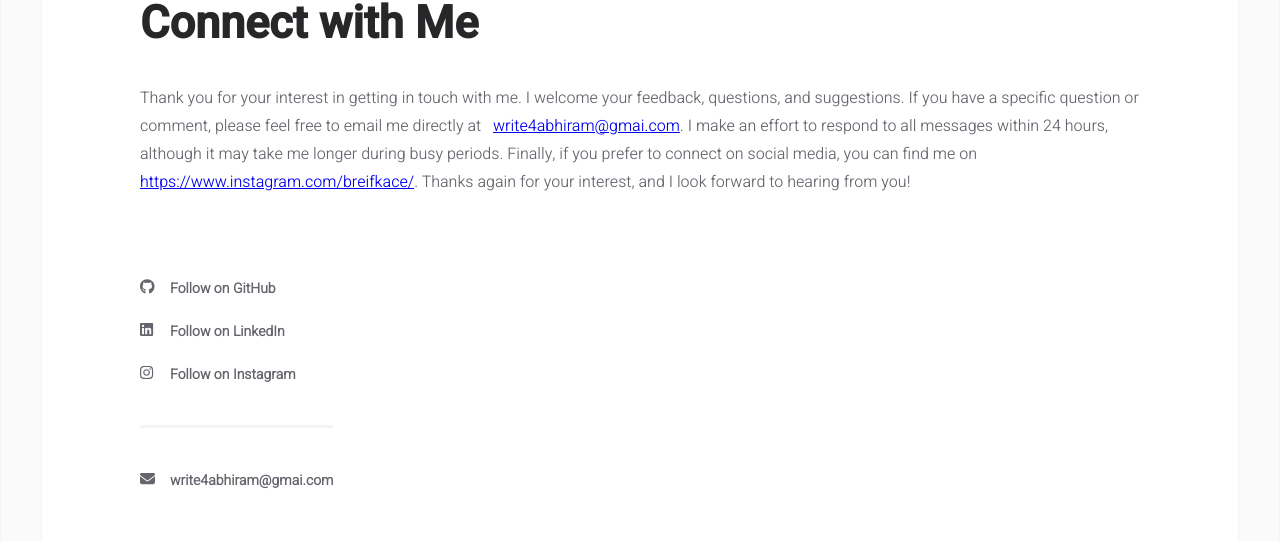
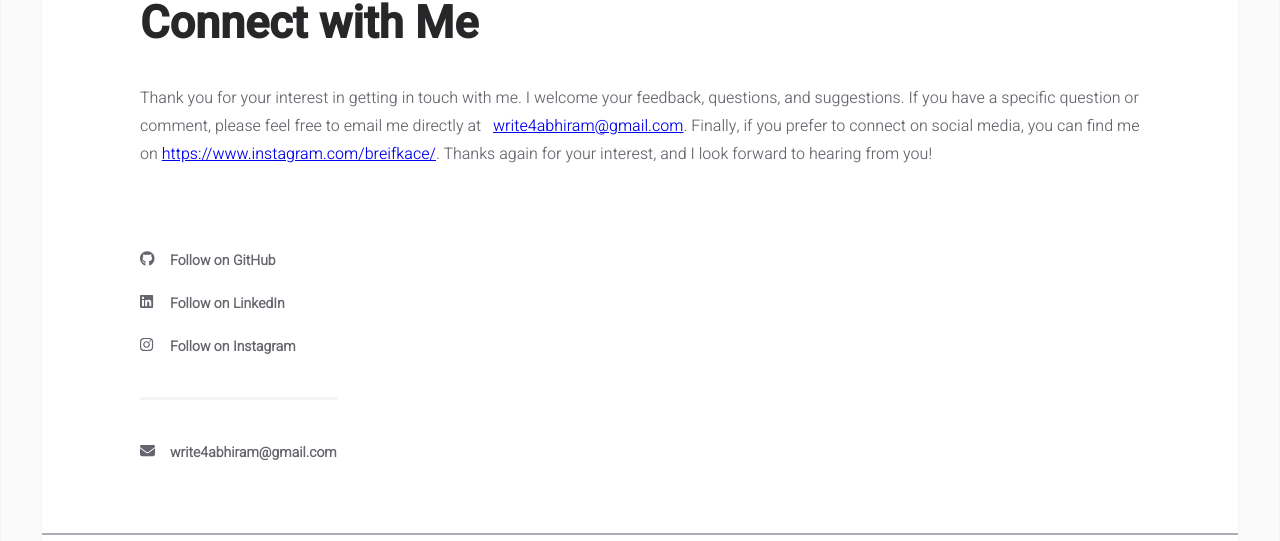
Before and after one commit to abhiram-shaji/portfolio-2025, a React (Create React App) app: page /contact in a window 1280 px wide. Shown: the part 177-718 px from the top of the page. Built offline with nearby package versions, Linux system fonts and the light colour scheme.

Commit message:
Update contact

```diff
--- a/src/data/user.js
+++ b/src/data/user.js
@@ -2,7 +2,7 @@ const INFO = {
 	main: {
 		title: "Abhiram Shaji Portfolio",
 		name: "Abhiram Sahji",
-		email: "write4abhiram@gmai.com",
+		email: "write4abhiram@gmail.com",
 		logo: "https://i.ibb.co/60zNTYJ/pic-abhiram.png",
 	},
 
--- a/src/pages/contact.jsx
+++ b/src/pages/contact.jsx
@@ -47,9 +47,7 @@ const Contact = () => {
 							<a href={`mailto:${INFO.main.email}`}>
 								{INFO.main.email}
 							</a>
-							. I make an effort to respond to all messages within
-							24 hours, although it may take me longer during busy
-							periods. Finally, if you prefer to connect on
+							. Finally, if you prefer to connect on
 							social media, you can find me on{" "}
 							<a
 								href={INFO.socials.instagram}
```
